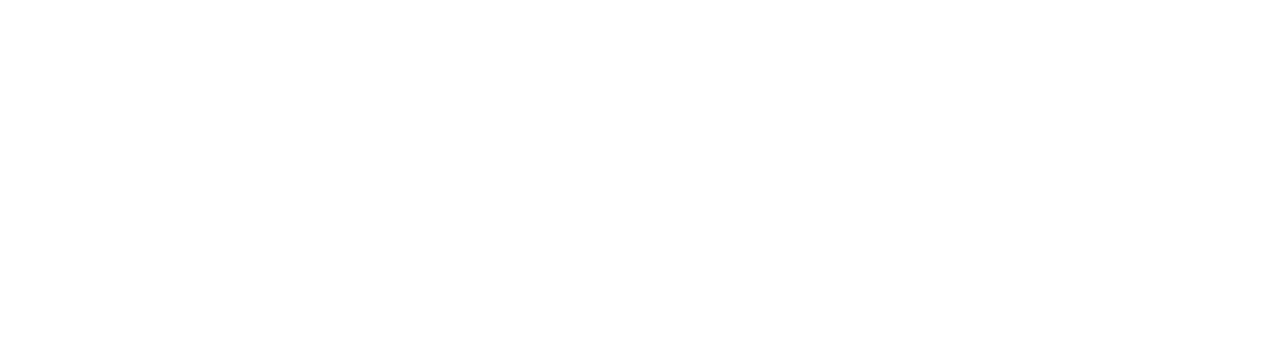
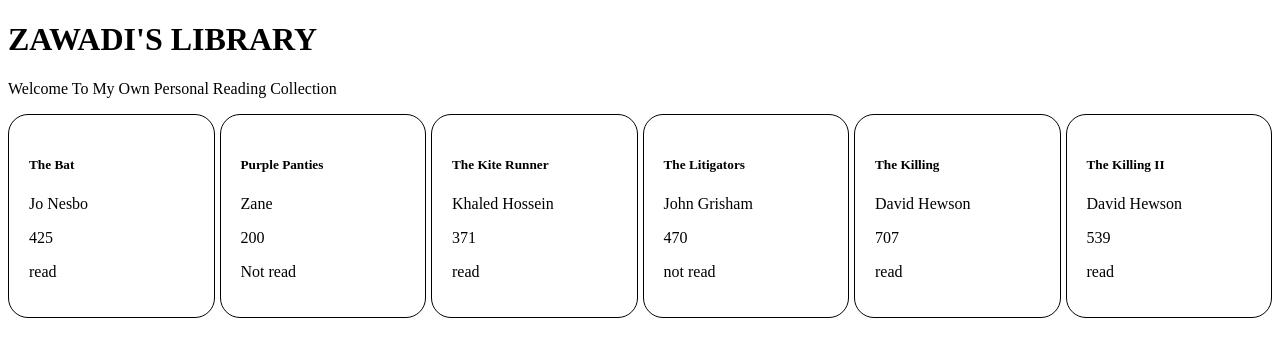
Before and after one commit to vmumbi653/Project-Library, a plain HTML site: page index.html in a window 1280 px wide. Drawn offline with Linux system fonts and the light colour scheme.

Commit message:
DISPLAY THE ARRAY OBJECTS ONTO WEBPGAE
I have added a div container onto the HTML file and this container will hold all the cards displaying the books. Further, I used the forEach() method to loop through the array, created a new div with a class of card, and create a multi-line string called content that containes the HTML Markup for each card layout that will display each book on its own card on the webpage.

```diff
--- a/index.html
+++ b/index.html
@@ -7,6 +7,9 @@
     <link rel="stylesheet" href="mystyles.css">
 </head>
 <body>
+    <h1>ZAWADI'S LIBRARY</h1>
+    <P>Welcome To My Own Personal Reading Collection </P>
+    <div class="card-container"></div>
     <script src="javascript.js"></script>
 </body>
 </html>
--- a/javascript.js
+++ b/javascript.js
@@ -15,11 +15,70 @@
    myLibrary.push(this);
 }
 
-const book1 = new Book ('The Bat', 'Jon Nesbo', '245', 'read');
-const book2 = new Book ('Purple Panties', 'Zane', '200', 'NOT read');
+const book1 = new Book ('The Bat', 'Jo Nesbo', '425', 'read');
+const book2 = new Book ('Purple Panties', 'Zane', '200', 'Not read');
+const book3 = new Book ('The Kite Runner', 'Khaled Hossein', '371', 'read');
+const book4 = new Book ('The Litigators', 'John Grisham', '470', 'not read');
+const book5 = new Book ('The Killing', 'David Hewson', '707', 'read');
+const book6 = new Book ('The Killing II', 'David Hewson', '539', 'read');
 
 book1.addBookToLibrary();
 book2.addBookToLibrary();
+book3.addBookToLibrary();
+book4.addBookToLibrary();
+book5.addBookToLibrary();
+book6.addBookToLibrary();
 
 //test new book object is stored in array//
 console.log(myLibrary);
+
+const container = document.querySelector('.card-container');
+
+// function displayBooks() {
+//    const card =  document.createElement('div');
+//    card.classList.add('card');
+//    container.appendChild(card);
+
+// }
+
+//for loop function
+// for(let i=0; i<=myLibrary.length; i++) {
+//     console.table(myLibrary);
+// }
+
+// function displayBooks() {
+// myLibrary.forEach((myLibrary) => {
+//     const card = document.createElement('div');
+//     card.classList.add('card');
+//     container.appendChild(card);
+//     card.textContent = myLibrary.toString();
+
+// });
+// }
+
+// displayBooks();
+
+    // for(let i=0; i<myLibrary.length; i++) {
+    //         const card = document.createElement('div');
+    //         card.classList.add('card');
+    //         card.textContent = `${myLibrary[i].title}; ${myLibrary[i].author}; ${myLibrary[i].pages}; ${myLibrary[i].read}`;
+    //         container.appendChild(card);
+    // }
+
+
+    myLibrary.forEach((book) => {
+        const card = document.createElement('div');
+        card.classList.add('card');
+
+            //creeate a multi-line string called content that containes the HTML Markup for each card layout
+        const content = `
+            <div class = 'card-body'>
+              <h5>${book.title}</h5>
+              <p>${book.author}</p>
+              <p>${book.pages}</p>
+              <p>${book.read}</p>
+            </div>
+
+           `;
+           container.innerHTML += content;
+    })
--- a/mystyles.css
+++ b/mystyles.css
@@ -0,0 +1,11 @@
+.card-container {
+    display: grid;
+    grid-template-columns: repeat(auto-fit, minmax(100px, 1fr));
+    gap: 5px;
+}
+
+.card-body {
+    padding: 20px;
+    border: 1px solid black;
+    border-radius: 20px;
+}
```
